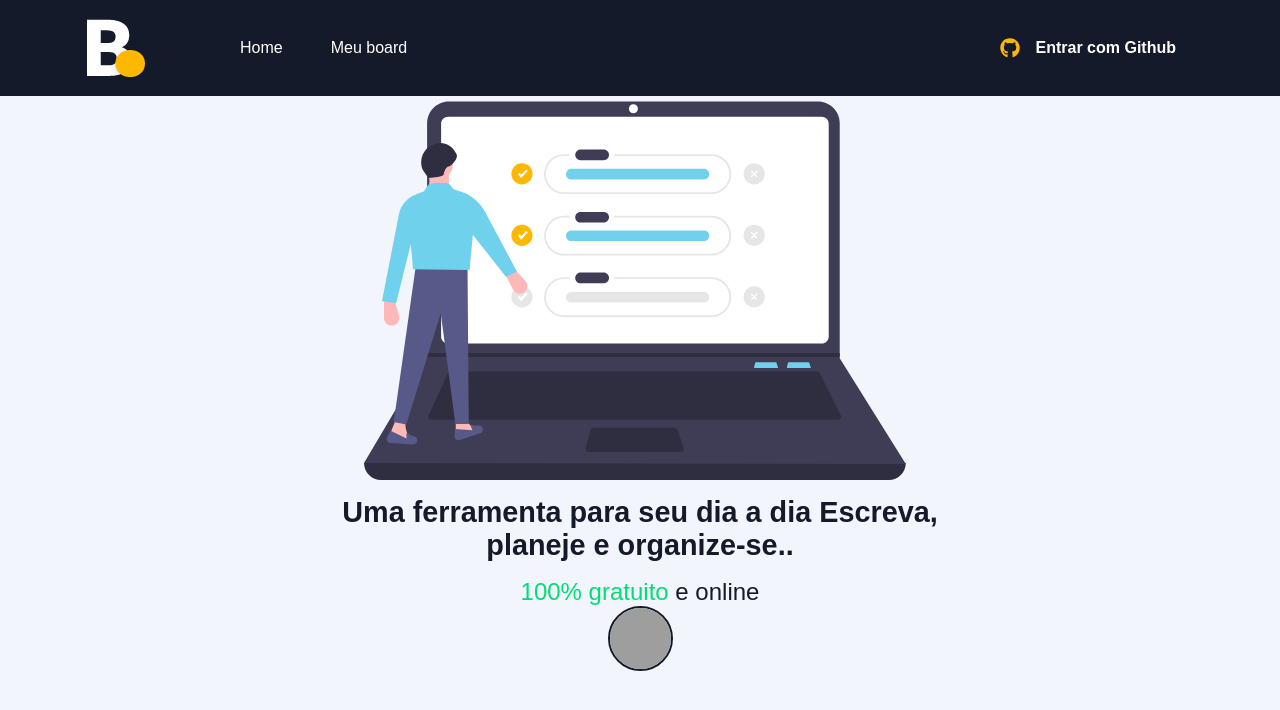
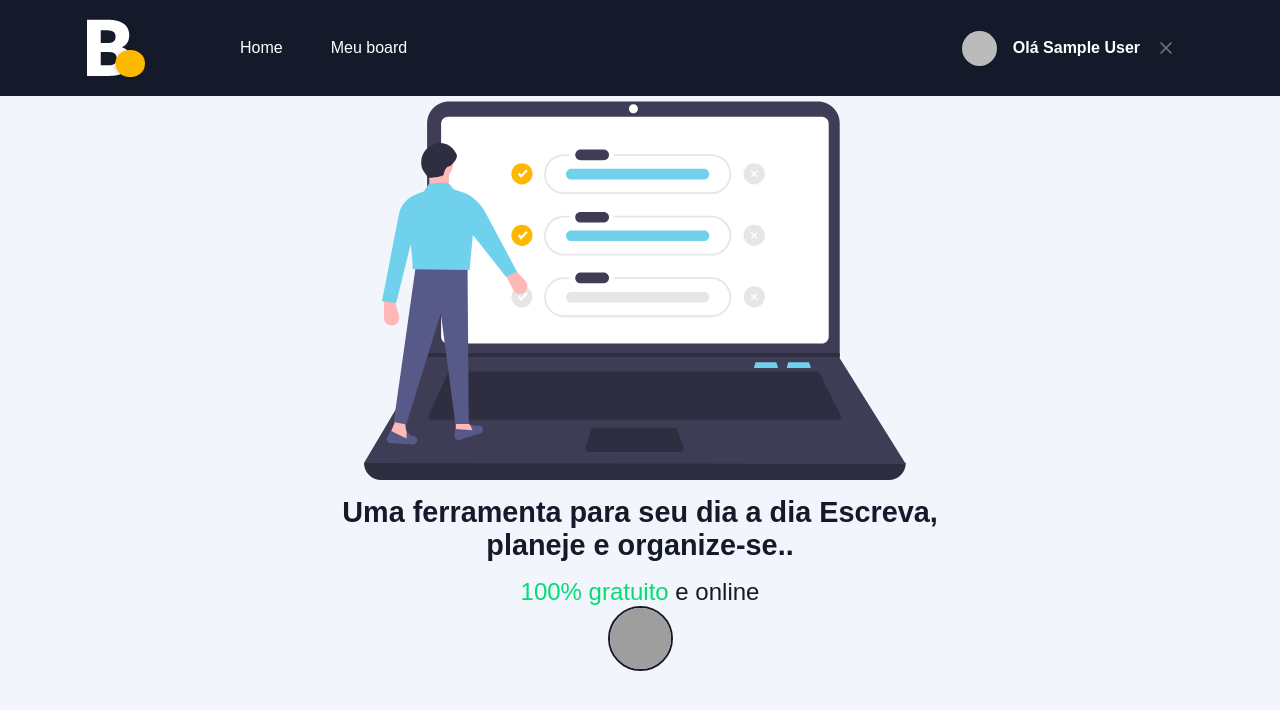
Before and after one commit to TsMuniz/Board, a Next.js app: page / in a window 1280 px wide. Shown: the top 710 px of the page. Built offline with nearby package versions, Linux system fonts and the light colour scheme; no server answers; sample sign-in values are in the browser's storage; grey boxes are pictures that could not be loaded.

Commit message:
feat: adiciona validação a aplicação

```diff
--- a/src/components/SignInButton/index.tsx
+++ b/src/components/SignInButton/index.tsx
@@ -1,20 +1,25 @@
 /* eslint-disable @next/next/no-img-element */
+import {signIn, signOut, useSession} from 'next-auth/react'
 import React from 'react'
 import styles from './styles.module.scss'
 import {FaGithub} from 'react-icons/fa'
 import {FiX} from 'react-icons/fi'
 
+
 export default function SignInButton() {
 
-    const session = false
+    const session = useSession()
+    console.log(session)
+
   return (
-    session ? (
+    session.status === "authenticated" ? (
         <button
             className={styles.signInButton}
             type="button"
+            onClick={() => signOut()}
         >
-            <img src="https://sujeitoprogramador.com/steve.png" alt="imagem do usuario logado" />
-            Olá steve
+            <img src={session.data.user.image} alt="imagem do usuario logado" />
+            Olá {session.data.user.name}
             <FiX
                 className={styles.closeIcon}
                 color="#737380"
@@ -24,6 +29,7 @@ export default function SignInButton() {
         <button
             className={styles.signInButton}
             type="button"
+            onClick={() => signIn('github')}
         >
             <FaGithub
                 color="#ffb800"
--- a/src/components/SignInButton/styles.module.scss
+++ b/src/components/SignInButton/styles.module.scss
@@ -18,7 +18,7 @@
 
    img {
     width: 35px;
-    height: 25px;
+    height: 35px;
     border-radius:50%;
     margin-right: 1rem;
    }
--- a/src/pages/index.tsx
+++ b/src/pages/index.tsx
@@ -1,6 +1,8 @@
 /* eslint-disable @next/next/no-img-element */
 import  Head  from 'next/head'
 import styles from '../styles/home.module.scss'
+import { GetStaticProps } from 'next'
+
 export default function Home() {
   return (
    <>
@@ -27,3 +29,12 @@ export default function Home() {
    </>
   )
 }
+
+export const getStaticProps: GetStaticProps = async () => {
+  return {
+    props: {
+
+    },
+    revalidate: 60 * 60
+  }
+}
```
Also changed, not shown: src/pages/_app.tsx (+4 -4 lines), src/pages/api/auth/[...nextauth].js (added, +14 -0 lines), src/pages/board/index.tsx (+17 -0 lines).
